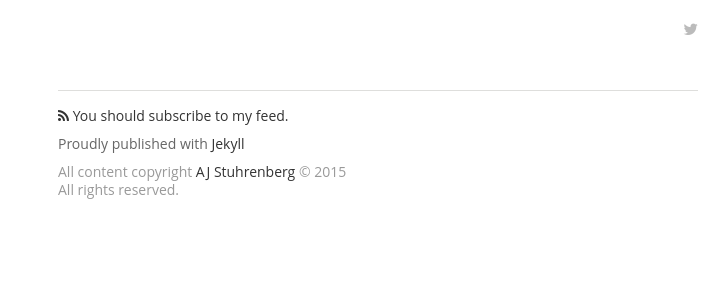
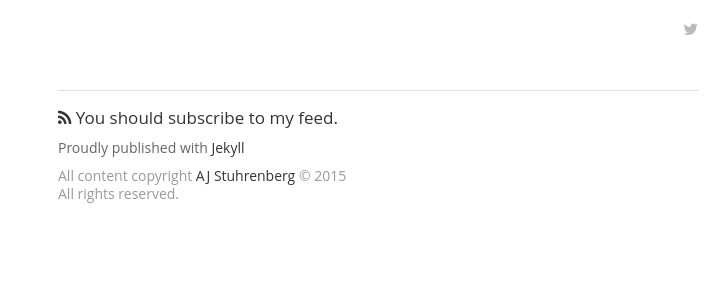
Before and after one commit to aj9045/aj9045.github.io, a Jekyll site: the page built from mediator/_posts/2014-11-30-mediator_features.md, in a window 1280 px wide. Shown: the part 2846-3136 px from the top of the page, without its empty margins (262-990 px from the left). Built offline with Jekyll 4.4.1, drawn with Linux system fonts in a browser that asks for light colours; nearby versions of some CDN libraries; some web fonts are replaced; Markdown is read by kramdown in place of the engine named in the settings; grey boxes are pictures that could not be loaded.

Commit message:
subsccibe class to sass

```diff
--- a/mediator/css/main.sass
+++ b/mediator/css/main.sass
@@ -602,3 +602,6 @@ pre
     border: 0
     padding-right: 0
     padding-left: 0
+
+.subscribe
+  font-size: 17px
```
